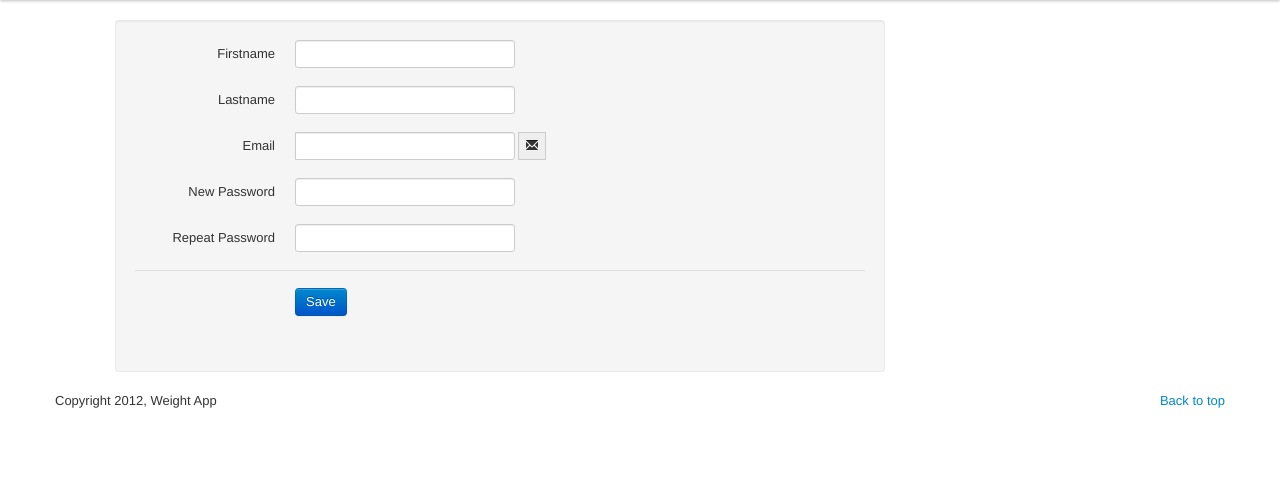
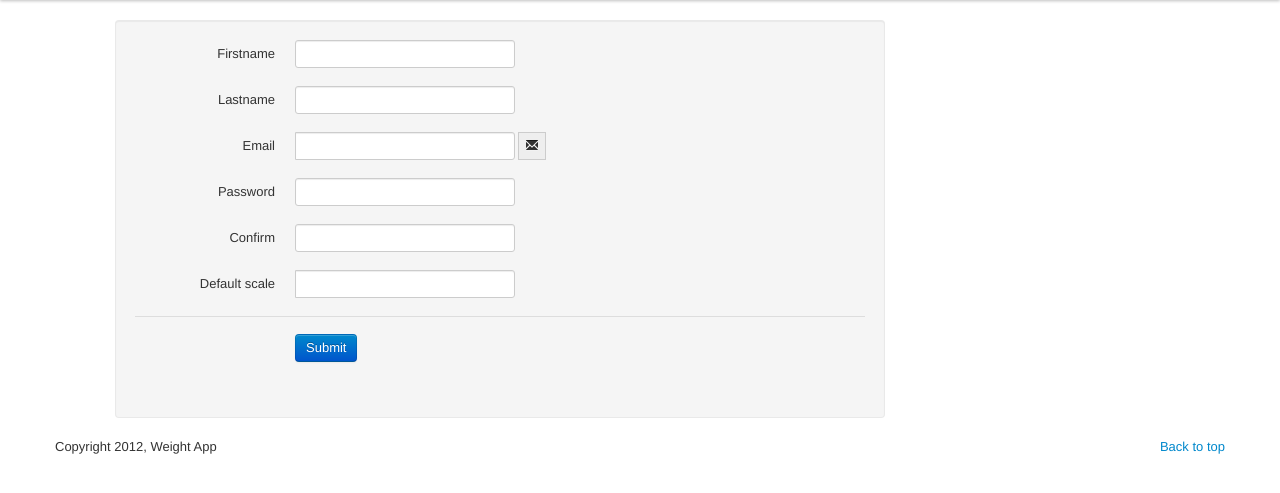
Before and after one commit to mfa/weight-app, a Flask app: template weight/templates/profile.html in a window 1280 px wide. Shown: the part 40-533 px from the top of the page. Run offline with Flask 2, Linux system fonts and the light colour scheme; the template is opened without the code that fills it: values that come from a table or form of the project are taken from there, others are empty; form fields are guessed from the names that the template uses; parts of the project's set-up code (start-up, migrations or seed data) failed here and were passed over; some libraries are stand-ins or nearby versions.

Commit message:
added default_scale selector for profile

```diff
--- a/weight/forms.py
+++ b/weight/forms.py
@@ -1,6 +1,6 @@
 from flask.ext.wtf import Form, TextField, PasswordField, SubmitField, \
      HiddenField, Required, BooleanField, ValidationError, validators, \
-     Optional, EqualTo, DateField, FloatField
+     Optional, EqualTo, DateField, FloatField, SelectField
 
 from flask import request
 import datetime
@@ -40,6 +40,9 @@
     password = PasswordField('New Password',
                              [EqualTo('confirm', message='Passwords must match')])
     confirm  = PasswordField('Repeat Password')
+
+    default_scale = SelectField(u'Default Scale')
+
     submit = SubmitField("Save")
 
 
--- a/weight/main.py
+++ b/weight/main.py
@@ -108,9 +108,15 @@
 @app.route("/profile", methods=["GET", "POST"])
 @login_required
 def profile():
-    from models import User
+    from models import User, Scale
     u1 = User.query.get(current_user._user)
     form = ProfileForm(obj=u1)
+
+    form.default_scale.choices = [(g.name, g.name)
+                                  for g in Scale.query.order_by('name')]
+    form.default_scale.choices.insert(0, ("", "Select..."))
+    if u1.default_scale_name:
+        form.default_scale.data = u1.default_scale_name
 
     if form.validate_on_submit():
 
@@ -126,7 +132,8 @@
         if 'password' in request.form:
             u1.set_password(request.form['password'])
 
-        # TODO: set default scale
+        if 'default_scale' in request.form:
+            u1.default_scale_name = request.form['default_scale']
 
         db.session.add(u1)
         db.session.commit()
--- a/weight/templates/profile.html
+++ b/weight/templates/profile.html
@@ -45,6 +45,20 @@
 
   {{ addfield(form.confirm, value=False) }}
 
+  {% set xfield=form.default_scale %}
+  <div class="clearfix control-group{% if xfield.errors %} error{% endif %}">
+    <label for="{{ xfield.name }}" class="control-label">{{ xfield.label.text }}
+      {% if xfield.flags.required %}<abbr title="Required field.">*</abbr>{% endif %}</label>
+    <div class="controls" id="{{ xfield.name }}-div">
+      <div class="input-prepend">
+	{{ form.default_scale() }}
+      </div>
+      {% if xfield.errors -%}
+        {% for error in xfield.errors %}<span class="alert help-inline">{{ error }}</span>{% endfor %}
+      {% endif -%}
+    </div>
+  </div>
+
   {{ form.hidden_tag() }}
 
   <div class="clearfix form-actions" id="submit-div">
```
